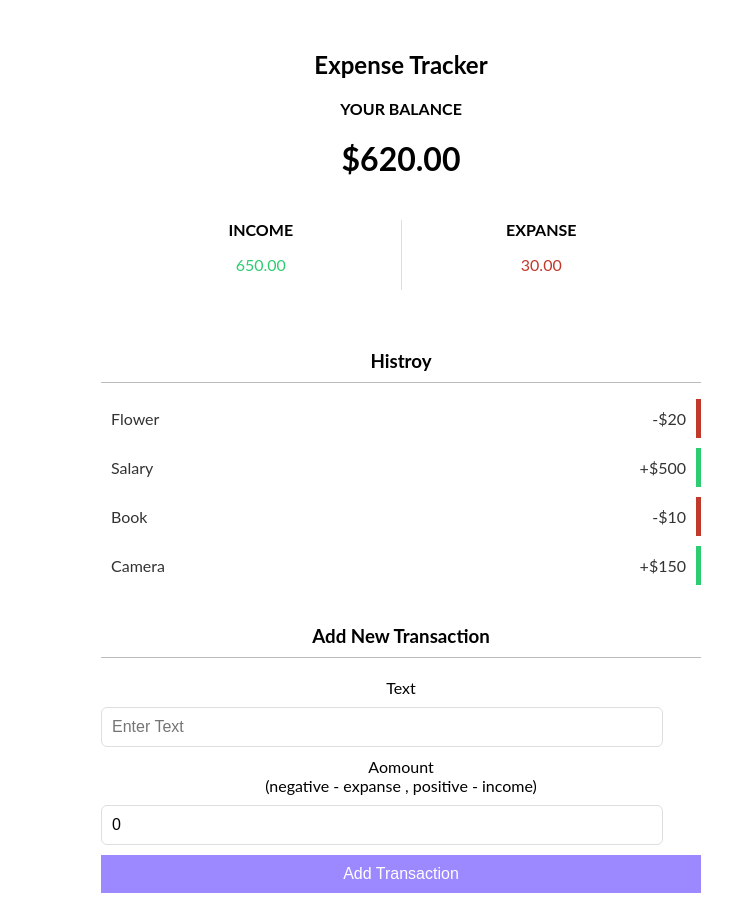
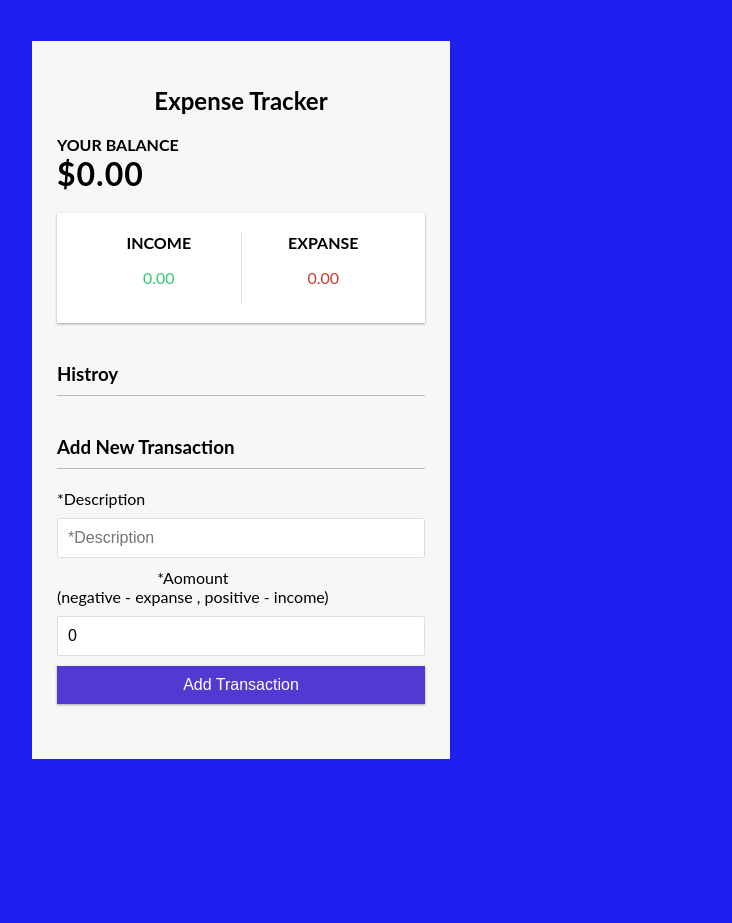
Before and after one commit to ShoaibAbbasDev/expanse-tracker-, a React (Create React App) app: page / in a window 1280 px wide. Shown: the whole page, without its empty margins (399-1131 px from the left). After the commit the page ends 800 px from the top, so only its background shows below. Built offline with nearby package versions, Linux system fonts and the light colour scheme.

Commit message:
Updated Complete App

```diff
--- a/src/AddTransaction.js
+++ b/src/AddTransaction.js
@@ -1,4 +1,4 @@
-import React, {useState, useContext} from 'react'
+import React, {useState, useContext,useCallback} from 'react'
 import {GlobalContext} from './GlobalState'
 
  function AddTransaction() {
@@ -6,35 +6,37 @@ import {GlobalContext} from './GlobalState'
     const [text,setText]=useState('');
     const [amount,setAmount]=useState(0);
     const {addTransaction}=useContext(GlobalContext);
-    const onSubmit = e =>{
-        //e.prenventDefault();
+    const handleAddition = (event) =>{
+        event.preventDefault();
 
         const newTransaction={
             id:  Math.floor(Math.random() * 10000000),
             text,
-            amount:+amount
+            amount: + amount
         }
         addTransaction(newTransaction);
-    }
+
+      }
+
 
     return (
         <div>
             <h3>Add New Transaction</h3>
-            <form onSubmit={onSubmit}>
-                <div className="form-control">
-                    <label htmlFor="text">Text</label>
-                    <input type="text" value={text} onChange={(e)=>setText(e.target.value)} placeholder="Enter Text "/>
+            <form onSubmit={handleAddition}>
 
-                </div>
-                <div className="form-control">
-                    <label htmlFor="amount">Aomount<br></br>(negative  - expanse , positive - income)</label>
-                    <input type="number" value={amount} onChange={(e)=>setAmount(e.target.value)} placeholder="Enter Amount" />
-                </div>
-                <button className="btn" onClick={() => window.location.reload(false)} >Add Transaction</button>
+                    <label htmlFor="text">*Description</label>
+                    <input type="text" value={text} onChange={(e)=>setText(e.target.value)} placeholder="*Description "/>
+
+
+                    <label className="div-amount" htmlFor="amount">*Aomount<br></br>(negative  - expanse , positive - income)</label>
+                    <input type="number" value={amount} onChange={(e)=>setAmount(e.target.value)} placeholder="*Amount" />
+
+                <button className="btn"  >Add Transaction</button>
+
             </form>
 
+            </div>
 
-        </div>
     )
 }
 export default AddTransaction;
--- a/src/App.css
+++ b/src/App.css
@@ -1,11 +1,38 @@
-.App {
+:root {
+  --box-shadow: 0 1px 3px rgba(0, 0, 0, 0.12), 0 1px 2px rgba(0, 0, 0, 0.24);
+}
 
-  text-align: center;
-  height:  auto;
-  width: 600px;
-  margin-top: 50px;
-  margin-left: 500px;
+* {
+  box-sizing: border-box;
+}
+
+body {
+  background-color: rgba(12, 12, 238, 0.925);
+  display: flex;
+  flex-direction: column;
+  align-items: center;
+  justify-content: center;
+  min-height: 100vh;
+  margin: 0;
   font-family: 'Lato', sans-serif;
+}
+
+.container {
+  margin: 30px auto;
+  width: 350px;
+  height: 600px;
+}
+.App{
+  height: auto;
+  width: 420px;
+  border: 1px solid rgba(12, 12, 238, 0.925);
+  padding: 25px;
+  background-color: #f7f7f7;
+}
+
+h1 {
+  letter-spacing: 1px;
+  margin: 0;
 }
 
 h3 {
@@ -14,24 +41,61 @@ h3 {
   margin: 40px 0 10px;
 }
 
+h4 {
+  margin: 0;
+  text-transform: uppercase;
+}
 
+.inc-exp-container {
+  background-color: #fff;
+  box-shadow: var(--box-shadow);
+  padding: 20px;
+  display: flex;
+  justify-content: space-between;
+  margin: 20px 0;
+}
 
+.inc-exp-container > div {
+  flex: 1;
+  text-align: center;
+}
+
+.inc-exp-container > div:first-of-type {
+  border-right: 1px solid #dedede;
+}
+
+.money {
+  font-size: 20px;
+  letter-spacing: 1px;
+  margin: 5px 0;
+}
+
+.money-plus {
+  color: #2ecc71;
+}
+
+.money-minus {
+  color: #c0392b;
+}
+
+label {
+  display: inline-block;
+  margin: 10px 0;
+}
 
 input[type='text'],
 input[type='number'] {
   border: 1px solid #dedede;
-  background-color:none;
-  border-radius: 6px;
+  border-radius: 2px;
   display: block;
   font-size: 16px;
   padding: 10px;
-  width: 90%;
-
+  width: 100%;
 }
 
 .btn {
   cursor: pointer;
-  background-color: #9c88ff;
+  background-color: #5239d1;
   box-shadow: var(--box-shadow);
   color: #fff;
   border: 0;
@@ -40,6 +104,10 @@ input[type='number'] {
   margin: 10px 0 30px;
   padding: 10px;
   width: 100%;
+}
+.btn:hover{
+  background-color: blue;
+  box-shadow: 3px black;
 }
 
 .btn:focus,
@@ -91,51 +159,9 @@ input[type='number'] {
 .list li:hover .delete-btn {
   opacity: 1;
 }
-
-
-
-
-
-
-
-
-
-
-
-
-
-
-.App-logo {
-  height: 40vmin;
-  pointer-events: none;
+.div-amount{
+  text-align: center;
 }
-
-@media (prefers-reduced-motion: no-preference) {
-  .App-logo {
-    animation: App-logo-spin infinite 20s linear;
-  }
+h2{
+  text-align: center;
 }
-
-.App-header {
-  background-color: #282c34;
-  min-height: 100vh;
-  display: flex;
-  flex-direction: column;
-  align-items: center;
-  justify-content: center;
-  font-size: calc(10px + 2vmin);
-  color: white;
-}
-
-.App-link {
-  color: #61dafb;
-}
-
-@keyframes App-logo-spin {
-  from {
-    transform: rotate(0deg);
-  }
-  to {
-    transform: rotate(360deg);
-  }
-}
--- a/src/AppReducer.js
+++ b/src/AppReducer.js
@@ -11,6 +11,6 @@ export default(state,action)=>{
             transactions:[action.payload , ...state.transactions]
         }
         default:
-            return state
+            return state;
     }
 }
--- a/src/GlobalState.js
+++ b/src/GlobalState.js
@@ -2,12 +2,7 @@ import React ,{createContext, useReducer} from 'react';
 import AppReducer from './AppReducer'
 
 const   initialState={
-    transactions: [
-        { id:1 , text : 'Flower' , amount :-20},
-        { id:2 , text : 'Salary' , amount :500},
-        { id:3 , text : 'Book' , amount :-10},
-        { id:4 , text : 'Camera' , amount :150}
-]
+    transactions: []
 }
 
  // Create context
--- a/src/IncomeExpances.js
+++ b/src/IncomeExpances.js
@@ -1,12 +1,12 @@
 import React,{useContext} from 'react'
 import {GlobalContext} from './GlobalState'
-import './income.css'
+
 
 function IncomeExpances(){
     const {transactions}=useContext(GlobalContext);
     const amounts=transactions.map(transactions=>(transactions.amount));
     console.log(amounts);
-    const total=amounts.reduce((acc,item)=>(acc +=item),0).toFixed(2);
+    //const total=amounts.reduce((acc,item)=>(acc +=item),0).toFixed(2);
     const income=amounts
     .filter(item=>item>0)
     .reduce((acc,item)=>(acc +=item),0).toFixed(2);
@@ -15,11 +15,11 @@ function IncomeExpances(){
     return(
 
         <div className="inc-exp-container">
-            <div>
+            <div className="income-part">
                 <h4>Income</h4>
     <p className="money-plus">{income}</p>
             </div>
-            <div>
+            <div className="expanse-part">
                 <h4>Expanse</h4>
     <p className="money-minus">{expanse}</p>
             </div>
--- a/src/income.css
+++ /dev/null
@@ -1,41 +0,0 @@
-h4 {
-    margin: 0;
-    text-transform: uppercase;
-  }
-
-  .inc-exp-container {
-    background-color: #fff;
-    box-shadow: var(--box-shadow);
-    padding: 20px;
-    display: flex;
-    justify-content: space-between;
-    margin: 20px 0;
-  }
-
-  .inc-exp-container  div {
-    flex: 1;
-    text-align: center;
-  }
-
-  .inc-exp-container > div:first-of-type {
-    border-right: 1px solid #dedede;
-  }
-
-  .money {
-    font-size: 20px;
-    letter-spacing: 1px;
-    margin: 5px 0;
-  }
-
-  .money-plus {
-    color: #2ecc71;
-  }
-
-  .money-minus {
-    color: #c0392b;
-  }
-
-  label {
-    display: inline-block;
-    margin: 10px 0;
-  }
```
